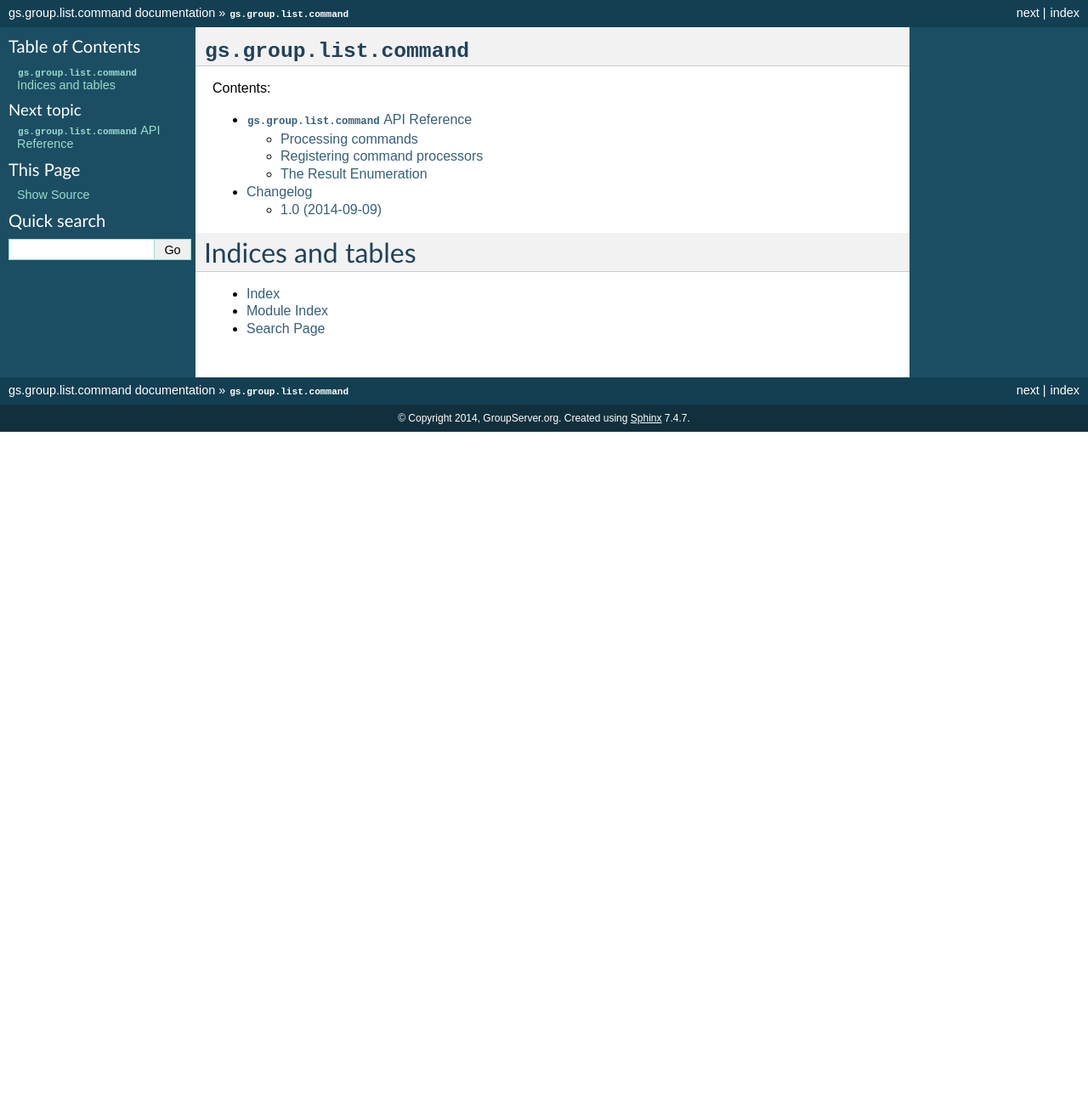
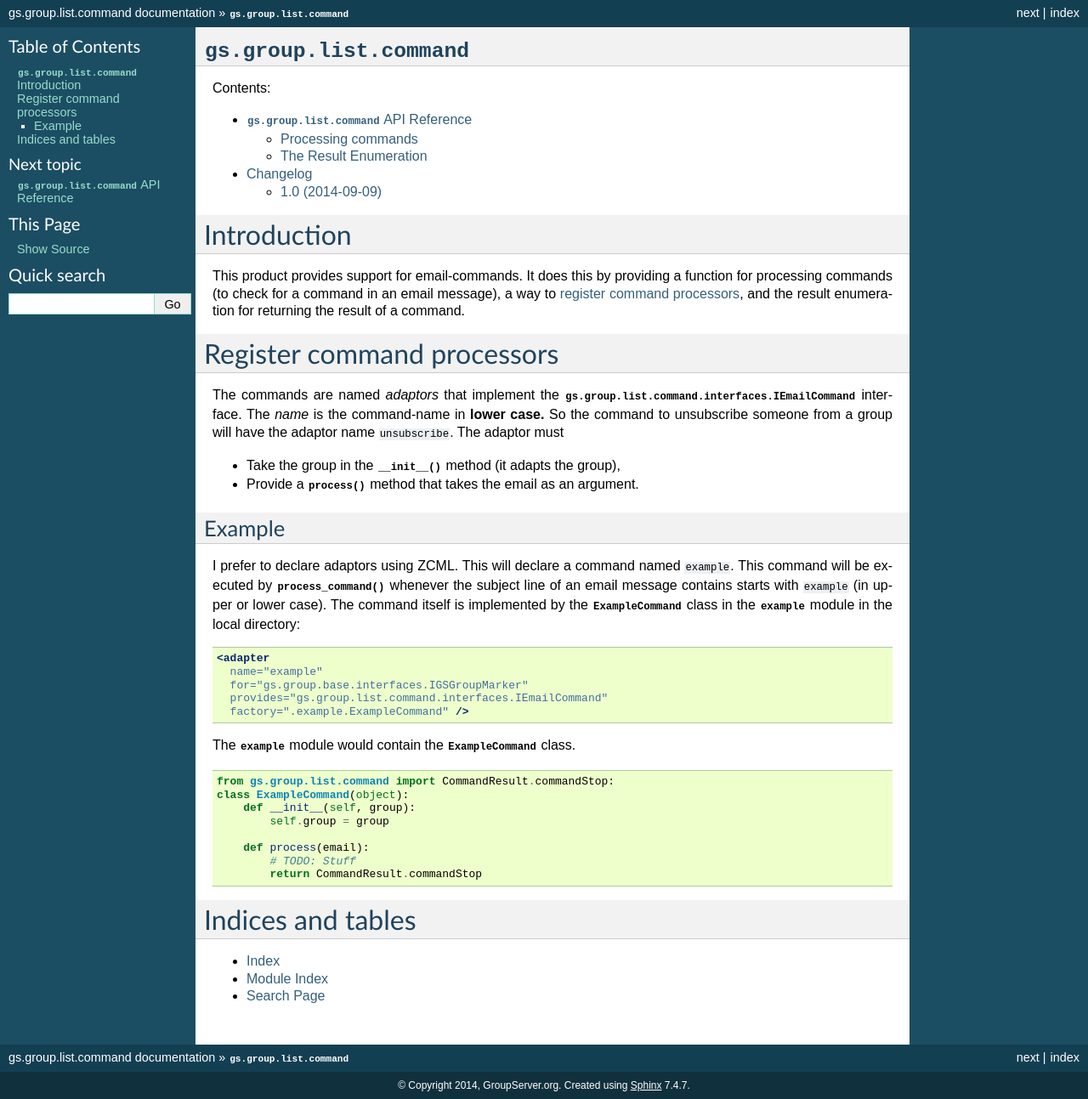
Before and after one commit to groupserver/gs.group.list.command, a Sphinx documentation site: the page built from docs/index.txt, in a window 1280 px wide. Shown: the whole page at 85% size. Built offline with Sphinx 7.4.7, drawn with Linux system fonts in a browser that asks for light colours; the version number could not be read and is left out; before the commit the page ends 900 px from its top, so only the background shows below that.

Commit message:
Updating the docs

```diff
--- a/docs/index.txt
+++ b/docs/index.txt
@@ -9,6 +9,63 @@ Contents:
    api
    HISTORY
 
+Introduction
+============
+
+This product provides support for email-commands. It does this by
+providing a function for processing commands (to check for a
+command in an email message), a way to `register command
+processors`_, and the result enumeration for returning the result
+of a command.
+
+Register command processors
+===========================
+
+The commands are named *adaptors* that implement the
+:class:`gs.group.list.command.interfaces.IEmailCommand`
+interface. The *name* is the command-name in **lower case.** So
+the command to unsubscribe someone from a group will have the
+adaptor name ``unsubscribe``. The adaptor must
+
+* Take the group in the :meth:`__init__` method (it adapts the
+  group),
+* Provide a :meth:`process` method that takes the email as an
+  argument.
+
+Example
+-------
+
+I prefer to declare adaptors using ZCML. This will declare a
+command named ``example``. This command will be executed by
+:func:`process_command` whenever the subject line of an email
+message contains starts with ``example`` (in upper or lower
+case). The command itself is implemented by the
+:class:`ExampleCommand` class in the :mod:`example` module in the
+local directory:
+
+.. code-block:: xml
+
+  <adapter
+    name="example"
+    for="gs.group.base.interfaces.IGSGroupMarker"
+    provides="gs.group.list.command.interfaces.IEmailCommand"
+    factory=".example.ExampleCommand" />
+
+The :mod:`example` module would contain the
+:class:`ExampleCommand` class.
+
+.. code-block:: python
+
+  from gs.group.list.command import CommandResult.commandStop:
+  class ExampleCommand(object):
+      def __init__(self, group):
+          self.group = group
+
+      def process(email):
+          # TODO: Stuff
+          return CommandResult.commandStop
+
+
 Indices and tables
 ==================
 
```
Also changed, not shown: README.txt (+13 -0 lines), docs/api.txt (+2 -47 lines).
